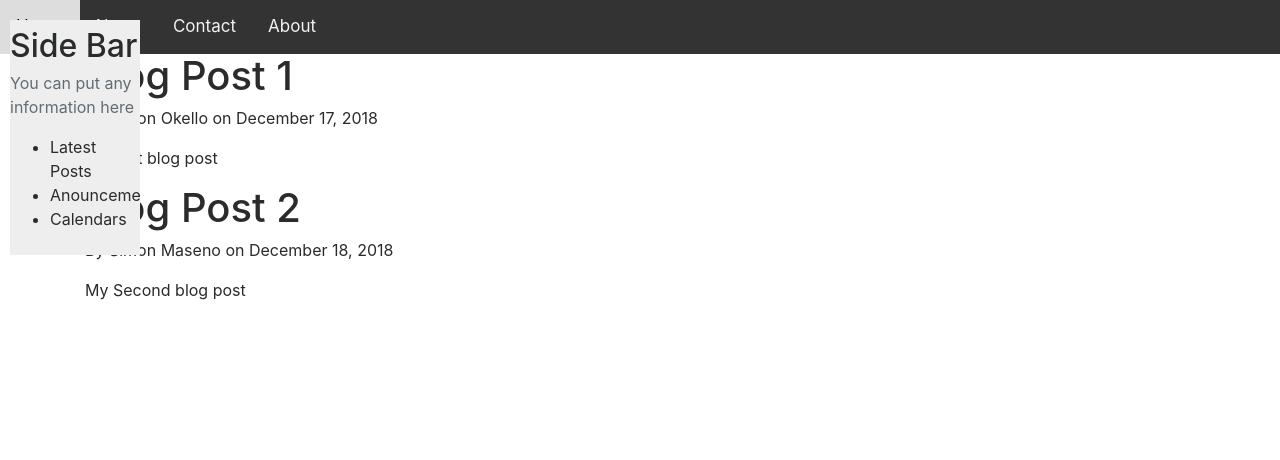
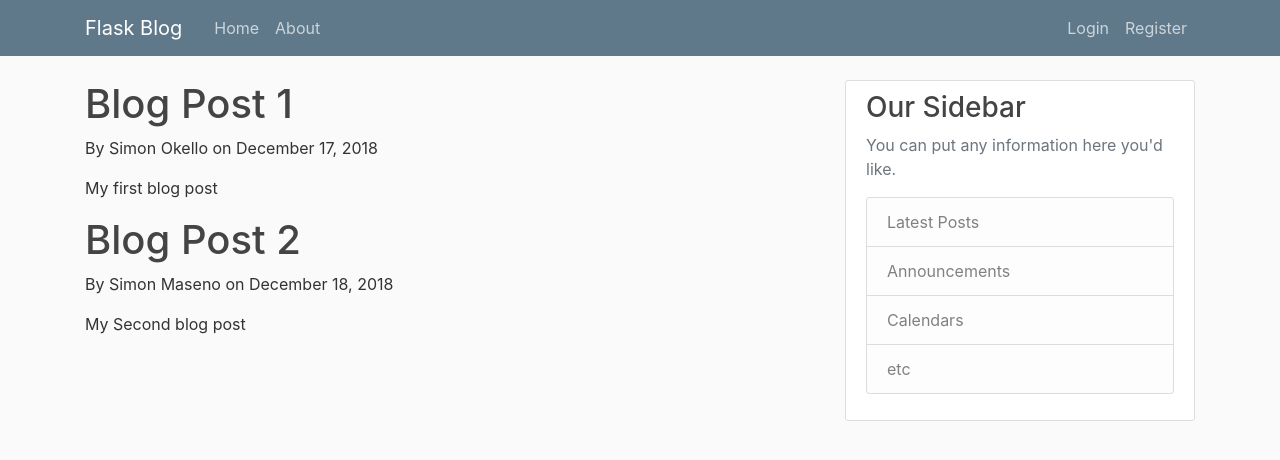
Before and after one commit to SimonOkello/Flask_Blog, a Flask app: page / in a window 1280 px wide. Shown: the top 460 px of the page. Run offline with Flask 2, Linux system fonts and the light colour scheme; parts of the project's set-up code (start-up, migrations or seed data) failed here and were passed over; some libraries are stand-ins or nearby versions.

Commit message:
Initial Commit

```diff
--- a/static/main.css
+++ b/static/main.css
@@ -1,56 +1,80 @@
-/* Add a black background color to the top navigation */
-.topnav {
-    background-color: #333;
-    overflow: hidden;
+body {
+  background: #fafafa;
+  color: #333333;
+  margin-top: 5rem;
 }
 
-  /* Style the links inside the navigation bar */
-  .topnav a {
-    float: left;
-    display: block;
-    color: #f2f2f2;
-    text-align: center;
-    padding: 14px 16px;
-    text-decoration: none;
-    font-size: 17px;
+h1, h2, h3, h4, h5, h6 {
+  color: #444444;
 }
 
-  /* Change the color of links on hover */
-  .topnav a:hover {
-    background-color: #ddd;
-    color: black;
+.bg-steel {
+  background-color: #5f788a;
 }
 
-  /* Add an active class to highlight the current page */
-  .active {
-    background-color: #4CAF50;
-    color: white;
+.site-header .navbar-nav .nav-link {
+  color: #cbd5db;
 }
 
-  /* Hide the link that should open and close the topnav on small screens */
-  .topnav .icon {
-    display: none;
+.site-header .navbar-nav .nav-link:hover {
+  color: #ffffff;
 }
 
-.sidenav {
-  width: 130px;
-  position: fixed;
-  z-index: 1;
-  top: 20px;
-  left: 10px;
-  background: #eee;
-  overflow-x: hidden;
-  padding: 8px 0;
+.site-header .navbar-nav .nav-link.active {
+  font-weight: 500;
 }
 
-.sidenav a {
-  padding: 6px 8px 6px 16px;
-  text-decoration: none;
-  font-size: 25px;
-  color: #2196F3;
-  display: block;
+.content-section {
+  background: #ffffff;
+  padding: 10px 20px;
+  border: 1px solid #dddddd;
+  border-radius: 3px;
+  margin-bottom: 20px;
 }
 
-.sidenav a:hover {
-  color: #064579;
+.article-title {
+  color: #444444;
 }
+
+a.article-title:hover {
+  color: #428bca;
+  text-decoration: none;
+}
+
+.article-content {
+  white-space: pre-line;
+}
+
+.article-img {
+  height: 65px;
+  width: 65px;
+  margin-right: 16px;
+}
+
+.article-metadata {
+  padding-bottom: 1px;
+  margin-bottom: 4px;
+  border-bottom: 1px solid #e3e3e3
+}
+
+.article-metadata a:hover {
+  color: #333;
+  text-decoration: none;
+}
+
+.article-svg {
+  width: 25px;
+  height: 25px;
+  vertical-align: middle;
+}
+
+.account-img {
+  height: 125px;
+  width: 125px;
+  margin-right: 20px;
+  margin-bottom: 16px;
+}
+
+.account-heading {
+  font-size: 2.5rem;
+}
--- a/templates/layout.html
+++ b/templates/layout.html
@@ -1,70 +1,69 @@
 <!DOCTYPE html>
-<html lang="en">
+<html>
+<head>
+    <!-- Required meta tags -->
+    <meta charset="utf-8">
+    <meta name="viewport" content="width=device-width, initial-scale=1, shrink-to-fit=no">
 
-<head>
-    <meta charset="UTF-8">
-    <meta name="viewport" content="width=device-width, initial-scale=1.0">
-    <meta http-equiv="X-UA-Compatible" content="ie=edge">
-    <link rel="stylesheet" href="https://maxcdn.bootstrapcdn.com/bootstrap/4.0.0-alpha.6/css/bootstrap.min.css"
-        integrity="sha384-rwoIResjU2yc3z8GV/NPeZWAv56rSmLldC3R/AZzGRnGxQQKnKkoFVhFQhNUwEyJ" crossorigin="anonymous">
+    <!-- Bootstrap CSS -->
+    <link rel="stylesheet" href="https://maxcdn.bootstrapcdn.com/bootstrap/4.0.0/css/bootstrap.min.css" integrity="sha384-Gn5384xqQ1aoWXA+058RXPxPg6fy4IWvTNh0E263XmFcJlSAwiGgFAW/dAiS6JXm" crossorigin="anonymous">
 
-    <link rel="stylesheet" type="text/css" href="{{ url_for('static', filename= 'main.css') }}">
+    <link rel="stylesheet" type="text/css" href="{{ url_for('static', filename='main.css') }}">
+
     {% if title %}
         <title>Flask Blog - {{ title }}</title>
-
     {% else %}
         <title>Flask Blog</title>
-
     {% endif %}
-
 </head>
-
 <body>
-    <header class=" site-header">
-
-        <div class="topnav" id="myTopnav">
-            <a href="#home" class="active">Home</a>
-            <a href="#news">News</a>
-            <a href="#contact">Contact</a>
-            <a href="#about">About</a>
-            <a href="javascript:void(0);" class="icon" onclick="myFunction()">
-                <i class="fa fa-bars"></i>
-            </a>
+    <header class="site-header">
+      <nav class="navbar navbar-expand-md navbar-dark bg-steel fixed-top">
+        <div class="container">
+          <a class="navbar-brand mr-4" href="/">Flask Blog</a>
+          <button class="navbar-toggler" type="button" data-toggle="collapse" data-target="#navbarToggle" aria-controls="navbarToggle" aria-expanded="false" aria-label="Toggle navigation">
+            <span class="navbar-toggler-icon"></span>
+          </button>
+          <div class="collapse navbar-collapse" id="navbarToggle">
+            <div class="navbar-nav mr-auto">
+              <a class="nav-item nav-link" href="/">Home</a>
+              <a class="nav-item nav-link" href="/about">About</a>
             </div>
-
+            <!-- Navbar Right Side -->
+            <div class="navbar-nav">
+              <a class="nav-item nav-link" href="/login">Login</a>
+              <a class="nav-item nav-link" href="/register">Register</a>
+            </div>
+          </div>
+        </div>
+      </nav>
     </header>
     <main role="main" class="container">
       <div class="row">
         <div class="col-md-8">
-                {% block content %}
-                {% endblock %}
+          {% block content %}{% endblock %}
         </div>
         <div class="col-md-4">
-                <div class="sidenav">
-                    <h2>Side Bar</h2>
-                    <p class="text-muted">You can put any information here
-
-
-                <ul>
-                    <li>Latest Posts</li>
-                    <li>Anouncements</li>
-                    <li>Calendars</li>
+          <div class="content-section">
+            <h3>Our Sidebar</h3>
+            <p class='text-muted'>You can put any information here you'd like.
+              <ul class="list-group">
+                <li class="list-group-item list-group-item-light">Latest Posts</li>
+                <li class="list-group-item list-group-item-light">Announcements</li>
+                <li class="list-group-item list-group-item-light">Calendars</li>
+                <li class="list-group-item list-group-item-light">etc</li>
               </ul>
             </p>
           </div>
+        </div>
+      </div>
+    </main>
 
-        </div>
 
-        </div>
-
-    </main>
-    <script src="https://code.jquery.com/jquery-3.1.1.slim.min.js" integrity="sha384-A7FZj7v+d/sdmMqp/nOQwliLvUsJfDHW+k9Omg/a/EheAdgtzNs3hpfag6Ed950n"
-        crossorigin="anonymous"></script>
-    <script src="https://cdnjs.cloudflare.com/ajax/libs/tether/1.4.0/js/tether.min.js" integrity="sha384-DztdAPBWPRXSA/3eYEEUWrWCy7G5KFbe8fFjk5JAIxUYHKkDx6Qin1DkWx51bBrb"
-        crossorigin="anonymous"></script>
-    <script src="https://maxcdn.bootstrapcdn.com/bootstrap/4.0.0-alpha.6/js/bootstrap.min.js" integrity="sha384-vBWWzlZJ8ea9aCX4pEW3rVHjgjt7zpkNpZk+02D9phzyeVkE+jo0ieGizqPLForn"
-        crossorigin="anonymous"></script>
-    <script src="{{ url_for('static', filename= 'nav.js') }}"></script>
+    <!-- Optional JavaScript -->
+    <!-- jQuery first, then Popper.js, then Bootstrap JS -->
+    <script src="https://code.jquery.com/jquery-3.2.1.slim.min.js" integrity="sha384-KJ3o2DKtIkvYIK3UENzmM7KCkRr/rE9/Qpg6aAZGJwFDMVNA/GpGFF93hXpG5KkN" crossorigin="anonymous"></script>
+    <script src="https://cdnjs.cloudflare.com/ajax/libs/popper.js/1.12.9/umd/popper.min.js" integrity="sha384-ApNbgh9B+Y1QKtv3Rn7W3mgPxhU9K/ScQsAP7hUibX39j7fakFPskvXusvfa0b4Q" crossorigin="anonymous"></script>
+    <script src="https://maxcdn.bootstrapcdn.com/bootstrap/4.0.0/js/bootstrap.min.js" integrity="sha384-JZR6Spejh4U02d8jOt6vLEHfe/JQGiRRSQQxSfFWpi1MquVdAyjUar5+76PVCmYl" crossorigin="anonymous"></script>
 </body>
-
 </html>
```
Also changed, not shown: 1 other file. Lines whose indentation alone changed are shown as unchanged.
